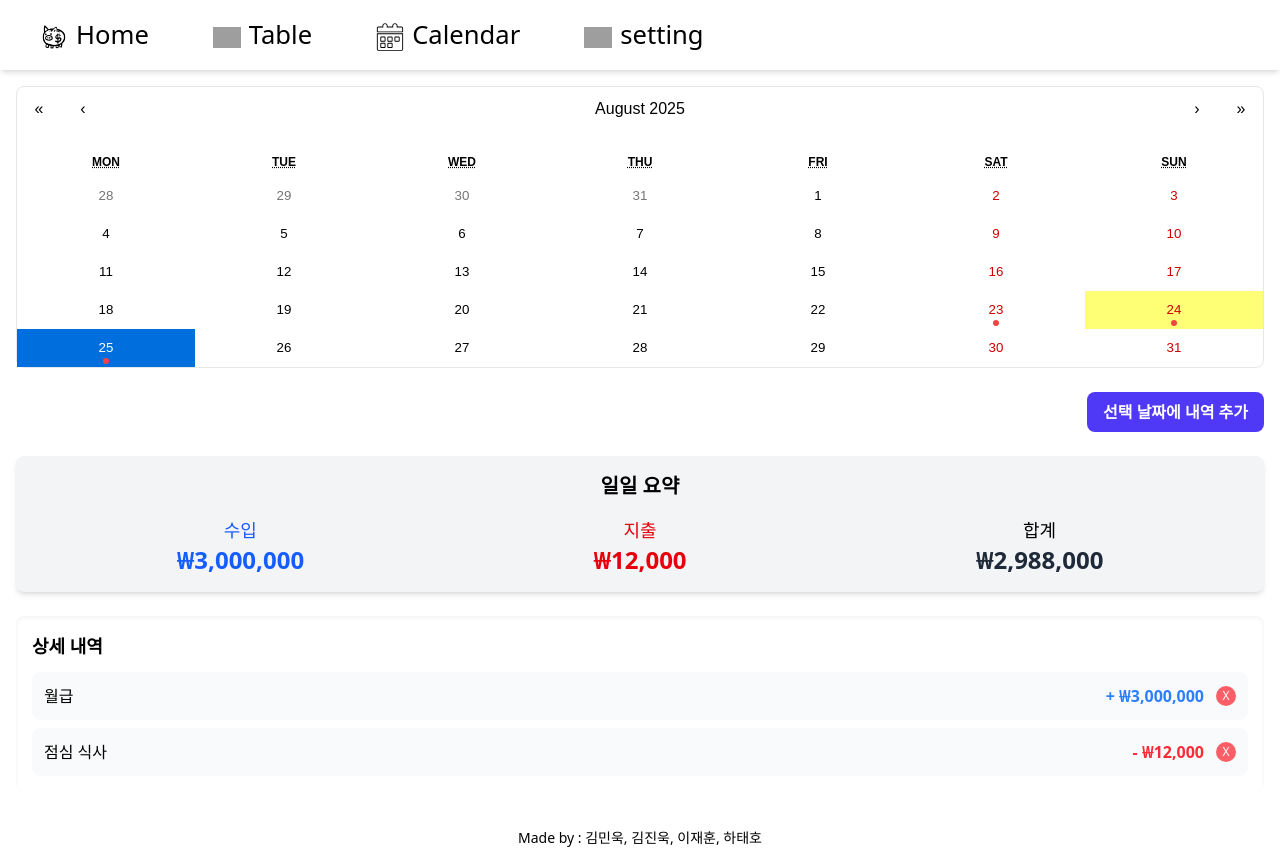
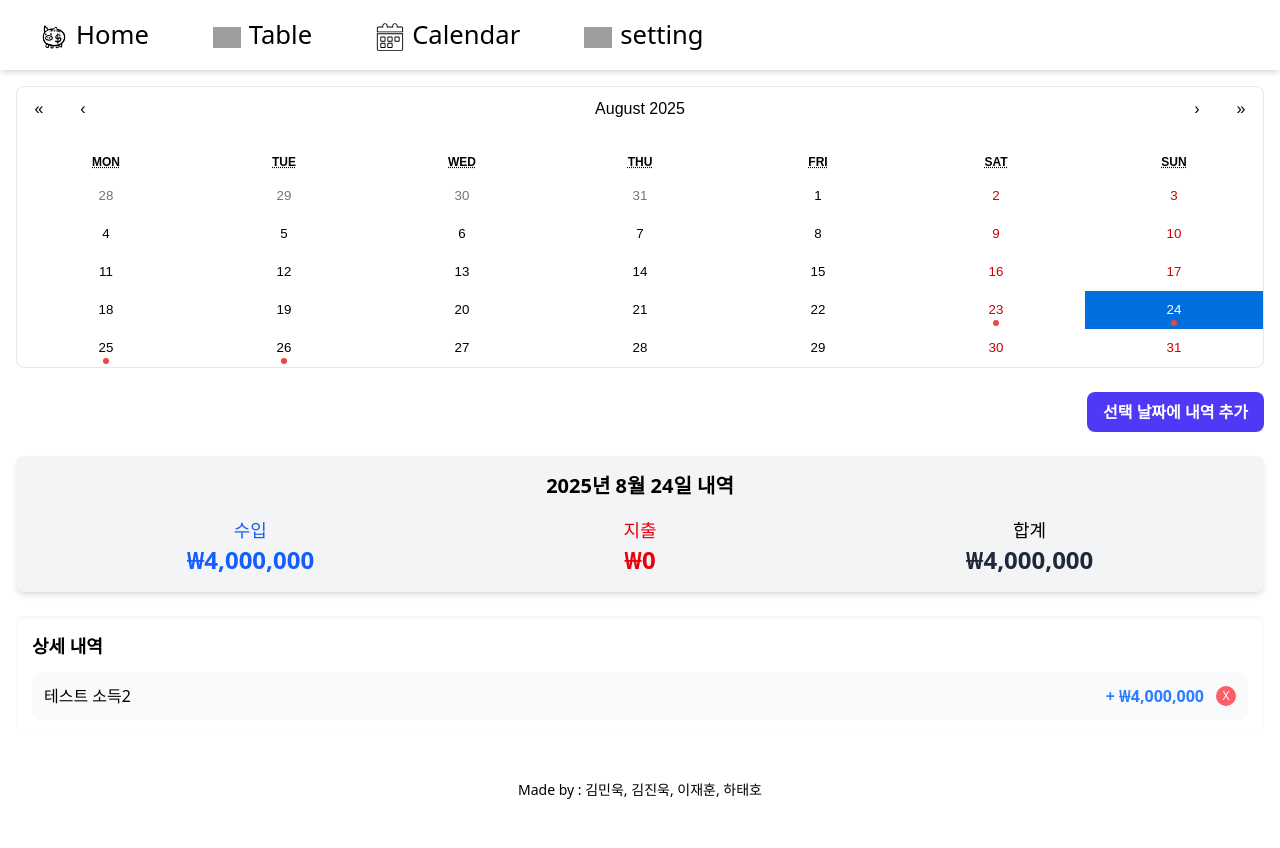
Before and after one commit to Money-manager-project-group/money-manager, a React (Vite) app: page /calendar in a window 1280 px wide. After the commit the page ends 800 px from the top, so only its background shows below. Built offline with nearby package versions, Linux system fonts and the light colour scheme; grey boxes are pictures that could not be loaded.

Commit message:
refactor / date selection router

```diff
--- a/src/App.jsx
+++ b/src/App.jsx
@@ -5,7 +5,7 @@ import Home from "./components/Home";
 import NavBar from "./components/NavBar";
 import Footer from "./components/Footer";
 import Table from "./components/Table";
-import TransactionForm from "./components/TransactionForm"; // 폼 임포트
+import TransactionForm from "./components/TransactionForm";
 import { TransactionProvider } from "./context/TransactionContext";
 
 function App() {
@@ -23,6 +23,7 @@ function App() {
               <Route path="/calendar" element={<Calendar />} />
               <Route path="/setting" element={<Setting />} />
               <Route path="/new" element={<TransactionForm />} />
+              <Route path="/new/:date" element={<TransactionForm />} />
               <Route path="/edit/:id" element={<TransactionForm />} />
               <Route path="*" element={<div>404 Page Not found</div>} />
             </Routes>
--- a/src/components/Calendar.jsx
+++ b/src/components/Calendar.jsx
@@ -1,20 +1,20 @@
-import React from 'react';
-import { Link } from 'react-router-dom';
-import Calendar from 'react-calendar';
-import 'react-calendar/dist/Calendar.css'; // 기본 스타일
-import { useTransactions } from '../context/TransactionContext';
-import Stats from './Stats';
-import TransactionList from './TransactionList';
+import { Link } from "react-router-dom";
+import Calendar from "react-calendar";
+import "react-calendar/dist/Calendar.css";
+import { useTransactions } from "../context/TransactionContext";
+import Stats from "./Stats";
+import TransactionList from "./TransactionList";
+import { getISODate } from "../utils/utility";
 
 const CalendarView = () => {
   const { selectedDate, setSelectedDate, transactions } = useTransactions();
 
   // 각 날짜에 거래가 있는지 표시하기 위한 함수
   const tileClassName = ({ date, view }) => {
-    if (view === 'month') {
-      const dateString = new Date(date).toISOString().split('T')[0];
-      if (transactions.some(t => t.date === dateString)) {
-        return 'has-transaction'; // 이 클래스에 CSS로 스타일을 추가할 수 있습니다.
+    if (view === "month") {
+      const dateString = getISODate(new Date(date));
+      if (transactions.some((t) => t.date === dateString)) {
+        return "has-transaction"; // 이 클래스에 CSS로 스타일을 추가할 수 있습니다.
       }
     }
     return null;
@@ -50,7 +50,10 @@ const CalendarView = () => {
         formatDay={(locale, date) => new Date(date).getDate()} // 날짜에서 '일' 제거
       />
       <div className="flex justify-end">
-        <Link to="/new" className="bg-indigo-600 text-white px-4 py-2 rounded-lg hover:bg-indigo-700 font-semibold">
+        <Link
+          to={`/new/${getISODate(selectedDate)}`}
+          className="bg-indigo-600 text-white px-4 py-2 rounded-lg hover:bg-indigo-700 font-semibold"
+        >
           선택 날짜에 내역 추가
         </Link>
       </div>
--- a/src/components/Footer.jsx
+++ b/src/components/Footer.jsx
@@ -1,5 +1,3 @@
-import React from "react";
-
 const Footer = () => {
   return (
     <div className="h-10 place-content-end place-items-center">
--- a/src/components/NavBar.jsx
+++ b/src/components/NavBar.jsx
@@ -1,4 +1,3 @@
-import React from "react";
 import { NavLink } from "react-router-dom";
 import home from "../assets/piggybank.svg";
 import calendar from "../assets/calendar.svg";
--- a/src/components/Setting.jsx
+++ b/src/components/Setting.jsx
@@ -1,11 +1,8 @@
-import React from 'react';
-
 const Setting = () => {
   return (
     <div className="p-6">
       <h1 className="text-2xl font-bold">설정</h1>
-      <p className="mt-4">이곳에서 애플리케이션 설정을 변경할 수 있습니다.</p>
-      {/* 추후 설정 옵션 추가 */}
+      <p className="mt-4 text-stone-300">(설정 기능은 구현 X - 추후에)</p>
     </div>
   );
 };
--- a/src/components/Stats.jsx
+++ b/src/components/Stats.jsx
@@ -1,17 +1,23 @@
-import React, { useMemo } from 'react';
-import { useTransactions } from '../context/TransactionContext';
+import { useMemo } from "react";
+import { useTransactions } from "../context/TransactionContext";
+import { formatKoreanDate, formatKoreanMonth } from "../utils/utility";
 
-const Stats = ({ scope = 'day' }) => { // 기본값은 'day'
-  const { transactions, filteredTransactions, selectedDate } = useTransactions();
+const Stats = ({ scope = "day" }) => {
+  // 기본값은 'day'
+  const { transactions, filteredTransactions, selectedDate } =
+    useTransactions();
 
   const transactionsToDisplay = useMemo(() => {
-    if (scope === 'month') {
+    if (scope === "month") {
       const targetYear = selectedDate.getFullYear();
       const targetMonth = selectedDate.getMonth();
-      return transactions.filter(t => {
+      return transactions.filter((t) => {
         // UTC 날짜 기준으로 생성된 new Date가 현지 시간대와 달라 생기는 문제를 막기 위해, 날짜 문자열에 T00:00을 더해 같은 기준으로 비교
-        const transactionDate = new Date(t.date + 'T00:00');
-        return transactionDate.getFullYear() === targetYear && transactionDate.getMonth() === targetMonth;
+        const transactionDate = new Date(t.date + "T00:00");
+        return (
+          transactionDate.getFullYear() === targetYear &&
+          transactionDate.getMonth() === targetMonth
+        );
       });
     }
     // scope가 'day'이거나 지정되지 않은 경우
@@ -19,36 +25,48 @@ const Stats = ({ scope = 'day' }) => { // 기본값은 'day'
   }, [scope, transactions, filteredTransactions, selectedDate]);
 
   const income = transactionsToDisplay
-    .filter(t => t.type === 'income')
+    .filter((t) => t.type === "income")
     .reduce((acc, t) => acc + t.amount, 0);
 
   const expense = transactionsToDisplay
-    .filter(t => t.type === 'expense')
+    .filter((t) => t.type === "expense")
     .reduce((acc, t) => acc + t.amount, 0);
 
   const total = income + expense;
 
   const formatNumber = (num) => {
-    return new Intl.NumberFormat('ko-KR').format(num);
-  }
+    return new Intl.NumberFormat("ko-KR").format(num);
+  };
 
   return (
     <div className="p-4 bg-gray-100 rounded-lg shadow-md">
       <h2 className="text-xl font-bold mb-4 text-center">
-        {scope === 'month' ? `${selectedDate.getFullYear()}년 ${selectedDate.getMonth() + 1}월 요약` : '일일 요약'}
+        {scope === "month"
+          ? formatKoreanMonth(selectedDate) + " 내역"
+          : formatKoreanDate(selectedDate) + " 내역"}
       </h2>
       <div className="flex justify-around">
         <div className="text-center">
           <p className="text-lg text-blue-600">수입</p>
-          <p className="text-2xl font-semibold text-blue-600">₩{formatNumber(income)}</p>
+          <p className="text-2xl font-semibold text-blue-600">
+            ₩{formatNumber(income)}
+          </p>
         </div>
         <div className="text-center">
           <p className="text-lg text-red-600">지출</p>
-          <p className="text-2xl font-semibold text-red-600">₩{formatNumber(Math.abs(expense))}</p>
+          <p className="text-2xl font-semibold text-red-600">
+            ₩{formatNumber(Math.abs(expense))}
+          </p>
         </div>
         <div className="text-center">
           <p className="text-lg">합계</p>
-          <p className={`text-2xl font-semibold ${total >= 0 ? 'text-gray-800' : 'text-red-600'}`}>₩{formatNumber(total)}</p>
+          <p
+            className={`text-2xl font-semibold ${
+              total >= 0 ? "text-gray-800" : "text-red-600"
+            }`}
+          >
+            ₩{formatNumber(total)}
+          </p>
         </div>
       </div>
     </div>
--- a/src/components/Table.jsx
+++ b/src/components/Table.jsx
@@ -1,22 +1,20 @@
-import React from "react";
 import { Link } from "react-router-dom";
 import Stats from "./Stats";
 import TransactionList from "./TransactionList";
 import { useTransactions } from "../context/TransactionContext";
+import { formatKoreanMonth } from "../utils/utility";
 
 const Table = () => {
   const { selectedDate } = useTransactions();
-  const monthString = selectedDate.toLocaleDateString("ko-KR", {
-    year: "numeric",
-    month: "long",
-  });
 
   return (
     <div className="space-y-6">
       <div className="flex justify-between items-center">
         <div className="text-left">
-          <h1 className="text-2xl font-bold">{monthString} 내역</h1>
-          <p className="text-gray-500">이번 달의 거래 내역입니다.</p>
+          <h1 className="text-2xl font-bold">
+            {formatKoreanMonth(selectedDate)}
+          </h1>
+          <p className="text-gray-500">이번 달 거래 내역</p>
         </div>
         <Link
           to="/new"
--- a/src/components/TransactionForm.jsx
+++ b/src/components/TransactionForm.jsx
@@ -4,13 +4,13 @@ import { useTransactions } from '../context/TransactionContext';
 
 const TransactionForm = () => {
   const { addTransaction, updateTransaction, getTransactionById, selectedDate } = useTransactions();
-  const { id } = useParams();
+  const { id, date: urlDate } = useParams();
   const navigate = useNavigate();
 
   const [text, setText] = useState("");
   const [amount, setAmount] = useState('');
   const [type, setType] = useState('expense');
-  const [date, setDate] = useState(selectedDate.toISOString().split('T')[0]);
+  const [date, setDate] = useState(urlDate || selectedDate.toISOString().split('T')[0]);
 
   const isEditing = !!id;
 
@@ -21,10 +21,12 @@ const TransactionForm = () => {
         setText(transaction.text);
         setAmount(Math.abs(transaction.amount));
         setType(transaction.type);
-        setDate(transaction.date);
+        if (!urlDate) {
+          setDate(transaction.date);
+        }
       }
     }
-  }, [id, isEditing, getTransactionById]);
+  }, [id, isEditing, getTransactionById, urlDate]);
 
   const handleSubmit = (e) => {
     e.preventDefault();
--- a/src/context/TransactionContext.jsx
+++ b/src/context/TransactionContext.jsx
@@ -1,51 +1,46 @@
 /* eslint-disable react-refresh/only-export-components */
-import React, {
-  createContext,
-  useState,
-  useContext,
-  useMemo,
-  useEffect,
-} from "react";
+import { createContext, useState, useContext, useMemo, useEffect } from "react";
+import { getISODate } from "../utils/utility";
 
 const TransactionContext = createContext();
 
+// 커스텀 훅
 export function useTransactions() {
   const context = useContext(TransactionContext);
   if (!context) {
-    throw new Error(
-      "useTransactions must be used within a TransactionProvider"
-    );
+    throw new Error("context 에러");
   }
   return context;
 }
 
-function getISODateOnly(date) {
-  if (!date) return new Date().toISOString().split("T")[0];
-  return new Date(date).toISOString().split("T")[0];
-}
-
-const initialTransactions = [
-  { id: 1, text: "월급", amount: 3000000, type: "income", date: "2025-08-25" },
+const testTransaction = [
+  {
+    id: 1,
+    text: "테스트 소득1",
+    amount: 3000000,
+    type: "income",
+    date: "2025-08-23",
+  },
   {
     id: 2,
-    text: "점심 식사",
-    amount: -12000,
+    text: "테스트 소득2",
+    amount: 4000000,
+    type: "income",
+    date: "2025-08-24",
+  },
+  {
+    id: 3,
+    text: "테스트 지출1",
+    amount: -1000000,
     type: "expense",
     date: "2025-08-25",
   },
   {
-    id: 3,
-    text: "온라인 쇼핑",
-    amount: -89000,
-    type: "expense",
-    date: "2025-08-24",
-  },
-  {
     id: 4,
-    text: "주말 커피",
+    text: "테스트 지출2",
     amount: -5500,
     type: "expense",
-    date: "2025-08-23",
+    date: "2025-08-26",
   },
 ];
 
@@ -55,20 +50,21 @@ export function TransactionProvider({ children }) {
       const savedTransactions = localStorage.getItem("transactions");
       return savedTransactions
         ? JSON.parse(savedTransactions)
-        : initialTransactions;
+        : testTransaction;
     } catch (error) {
-      console.error("Failed to parse transactions from localStorage", error);
-      return initialTransactions;
+      console.error("local storage 읽기 실패", error);
+      return testTransaction;
     }
   });
 
-  const [selectedDate, setSelectedDate] = useState(new Date("2025-08-25"));
+  const [selectedDate, setSelectedDate] = useState(new Date());
 
+  // transactions 변화 값 localstorage 에 저장
   useEffect(() => {
     try {
       localStorage.setItem("transactions", JSON.stringify(transactions));
     } catch (error) {
-      console.error("Failed to save transactions to localStorage", error);
+      console.error("local storage 저장 실패", error);
     }
   }, [transactions]);
 
@@ -78,7 +74,7 @@ export function TransactionProvider({ children }) {
       {
         ...transaction,
         id: Date.now(),
-        date: transaction.date || getISODateOnly(new Date()), // 새 거래는 오늘 날짜 기준
+        date: transaction.date || getISODate(new Date()), // 기본값 - 오늘 날짜
       },
     ]);
   };
@@ -98,7 +94,7 @@ export function TransactionProvider({ children }) {
   };
 
   const filteredTransactions = useMemo(() => {
-    const selectedDateStr = getISODateOnly(selectedDate);
+    const selectedDateStr = getISODate(selectedDate);
     return transactions.filter((t) => t.date === selectedDateStr);
   }, [transactions, selectedDate]);
 
--- /dev/null
+++ b/src/utils/utility.js
@@ -0,0 +1,38 @@
+function twoDigit(number) {
+  if (number < 10) number = "0" + number;
+  return number;
+}
+
+export function getISODate(date) {
+  if (!date) {
+    return new Date().getDate();
+  }
+  return (
+    date.getFullYear() +
+    "-" +
+    twoDigit(date.getMonth() + 1) +
+    "-" +
+    twoDigit(date.getDate())
+  );
+}
+
+export function formatKoreanMonth(date) {
+  if (!date) {
+    return new Date().getDate();
+  }
+  return date.getFullYear() + "년 " + (date.getMonth() + 1) + "월";
+}
+
+export function formatKoreanDate(date) {
+  if (!date) {
+    return new Date().getDate();
+  }
+  return (
+    date.getFullYear() +
+    "년 " +
+    (date.getMonth() + 1) +
+    "월 " +
+    date.getDate() +
+    "일"
+  );
+}
```
Also changed, not shown: src/components/TransactionItem.jsx (+10 -9 lines), src/components/TransactionList.jsx (+17 -11 lines).
